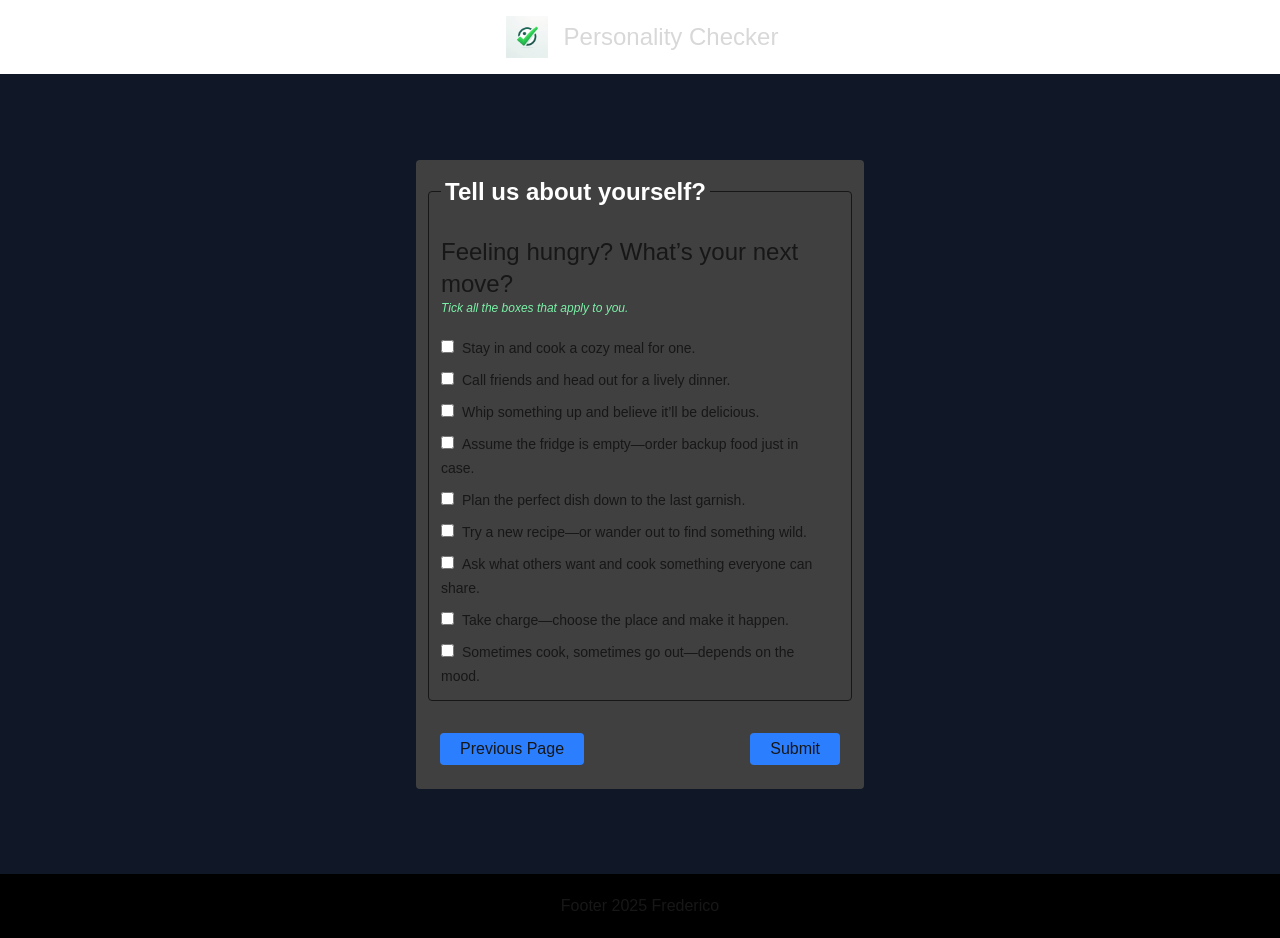
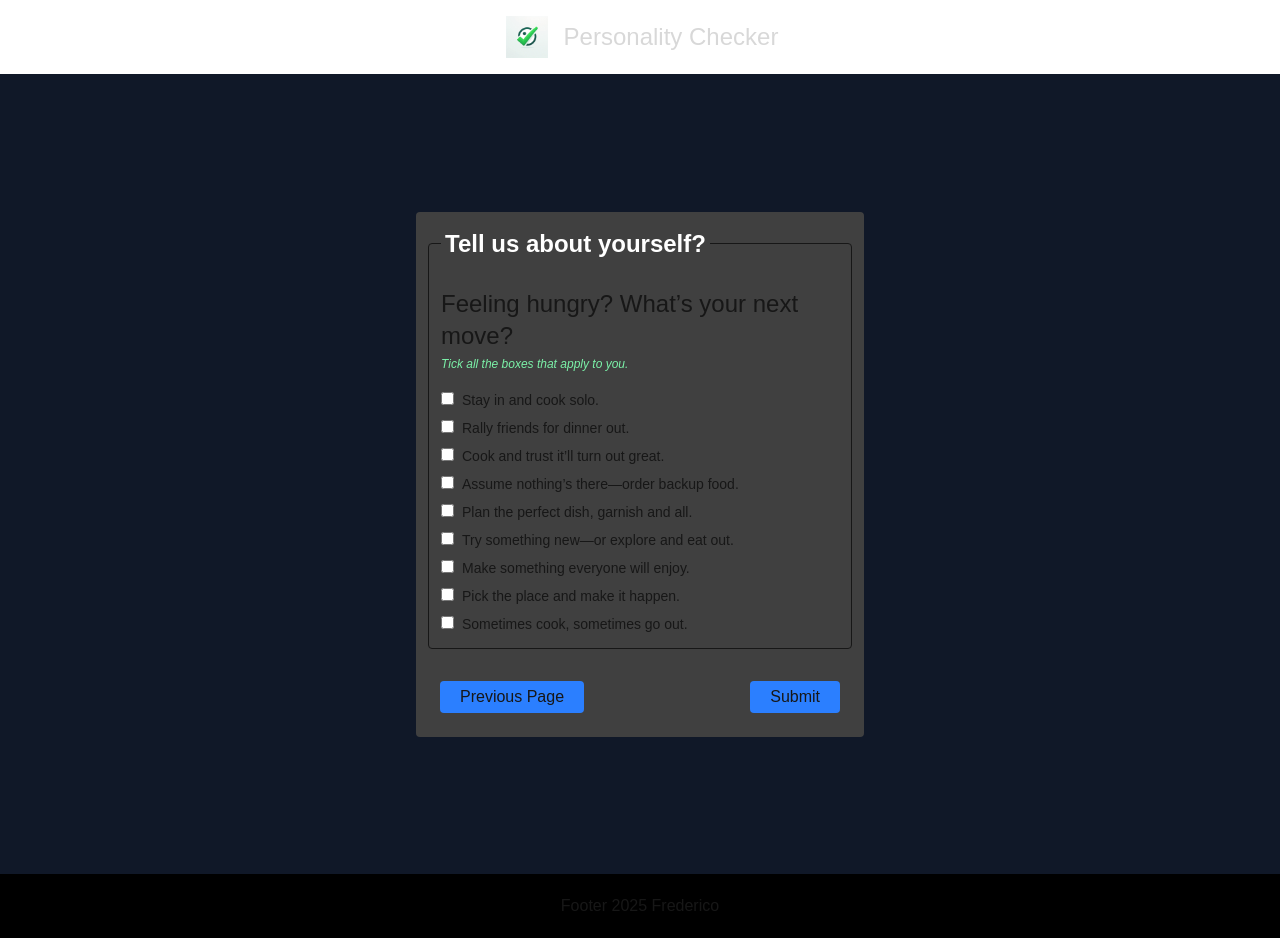
Before and after one commit to FredH2O/basic-ts-form, a Next.js app: page /Page4 in a window 1280 px wide. Built offline with nearby package versions, Linux system fonts and the light colour scheme.

Commit message:
chore: changed some text to 'sm'

```diff
--- a/components/CheckboxesQuestion.tsx
+++ b/components/CheckboxesQuestion.tsx
@@ -3,13 +3,12 @@ type Props = {
   name: string;
   value: string;
   description: string;
-  key: number;
 };
 
-const CheckboxesQuestion = ({ id, name, value, description, key }: Props) => {
+const CheckboxesQuestion = ({ id, name, value, description }: Props) => {
   return (
     <div className="">
-      <div key={key}>
+      <div>
         <input
           className="mr-2 cursor-pointer"
           type="checkbox"
--- a/components/Questions_4/EatWhereQuestion.tsx
+++ b/components/Questions_4/EatWhereQuestion.tsx
@@ -7,14 +7,13 @@ const EatWhereQuestion = () => {
   const { handleChange } = useFormContext();
 
   return (
-    <div className="flex flex-col gap-2">
-      <div className="pb-3">
+    <div className="flex flex-col gap-1">
+      <div className="flex flex-col gap-1 pb-3">
         <h2 className="text-2xl">Feeling hungry? What’s your next move?</h2>
         <p className="text-xs italic text-green-300">
           Tick all the boxes that apply to you.
         </p>
       </div>
-
       {CHECKBOXES_QUESTION.map((index) => (
         <CheckboxesQuestion
           key={index.key}
--- a/components/RadioQuestionsBox.tsx
+++ b/components/RadioQuestionsBox.tsx
@@ -9,7 +9,7 @@ const RadioQuestionsBox = ({ children, title }: Prop) => {
   return (
     <div className="p-1">
       <p className="text-2xl pb-3">{title}</p>
-      <div className="flex flex-col space-y-1">{children}</div>
+      <div className="flex flex-col space-y-1 text-sm">{children}</div>
     </div>
   );
 };
--- a/components/SelectQuestionBox.tsx
+++ b/components/SelectQuestionBox.tsx
@@ -40,6 +40,7 @@ const SelectQuestionBox = ({
       >
         {questions.map((question) => (
           <option
+            className="text-sm"
             hidden={question.value === ""}
             disabled={question.value === ""}
             key={question.key}
--- a/const/constants.ts
+++ b/const/constants.ts
@@ -206,55 +206,55 @@ export const CHECKBOXES_QUESTION = [
     key: 1,
     title: "introvert",
     value: "introvert",
-    description: "Stay in and cook a cozy meal for one.",
+    description: "Stay in and cook solo.",
   },
   {
     key: 2,
     title: "extrovert",
     value: "extrovert",
-    description: "Call friends and head out for a lively dinner.",
+    description: "Rally friends for dinner out.",
   },
   {
     key: 3,
     title: "optimist",
     value: "optimist",
-    description: "Whip something up and believe it’ll be delicious.",
+    description: "Cook and trust it’ll turn out great.",
   },
   {
     key: 4,
     title: "pessimist",
     value: "pessimist",
-    description: "Assume the fridge is empty—order backup food just in case.",
+    description: "Assume nothing’s there—order backup food.",
   },
   {
     key: 5,
     title: "perfectionist",
     value: "perfectionist",
-    description: "Plan the perfect dish down to the last garnish.",
+    description: "Plan the perfect dish, garnish and all.",
   },
   {
     key: 6,
     title: "adventurer",
     value: "adventurer",
-    description: "Try a new recipe—or wander out to find something wild.",
+    description: "Try something new—or explore and eat out.",
   },
   {
     key: 7,
     title: "peacemaker",
     value: "peacemaker",
-    description: "Ask what others want and cook something everyone can share.",
+    description: "Make something everyone will enjoy.",
   },
   {
     key: 8,
     title: "leader",
     value: "leader",
-    description: "Take charge—choose the place and make it happen.",
+    description: "Pick the place and make it happen.",
   },
   {
     key: 9,
     title: "mixed",
     value: "mixed",
-    description: "Sometimes cook, sometimes go out—depends on the mood.",
+    description: "Sometimes cook, sometimes go out.",
   },
 ];
 
```
